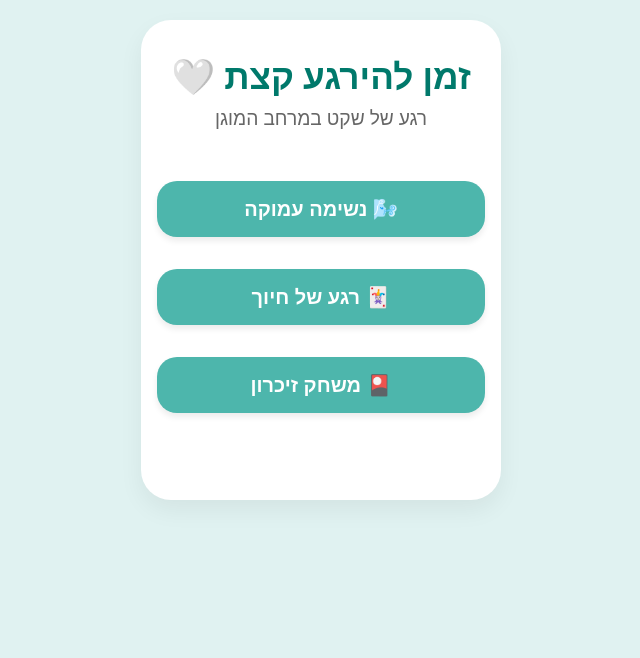
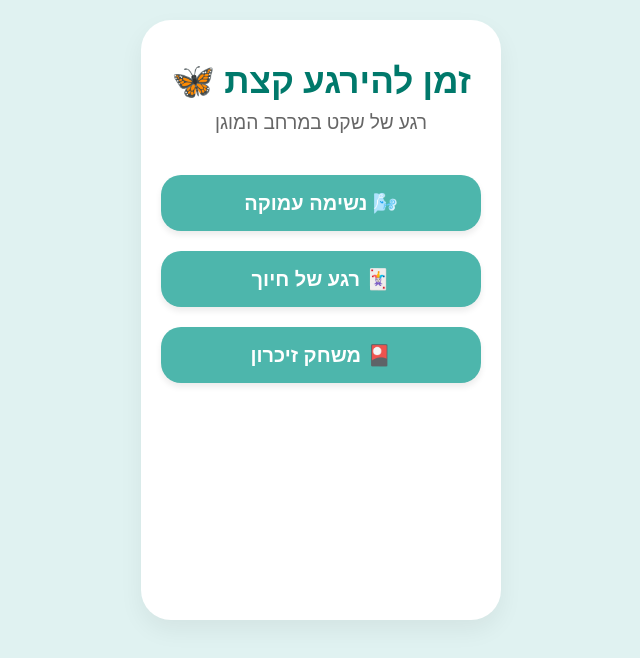
Before and after one commit to hadasyev/safe-room-calm, a plain HTML site: page index.html in a window 1280 px wide. Shown: the whole page, without its empty margins (319-959 px from the left). Drawn offline with Linux system fonts and the light colour scheme.

Commit message:
Update index.html

```diff
--- a/index.html
+++ b/index.html
@@ -31,9 +31,9 @@
         .container {
             width: 95%;
             max-width: 360px;
-            height: 60vh;
+            height: 75vh;
             background: var(--white);
-            padding: 16px;
+            padding: 20px;
             border-radius: 30px;
             box-shadow: 0 10px 25px rgba(0,0,0,0.06);
             display: flex;
@@ -167,9 +167,9 @@
     <div class="container">
         <!-- Main Menu -->
         <div id="home" class="screen active">
-            <h1>זמן להירגע קצת 🤍</h1>
+            <h1>זמן להירגע קצת 🦋</h1>
             <span class="subtitle">רגע של שקט במרחב המוגן</span>
-            <div style="display: flex; flex-direction: column; gap: 12px; margin-top: 10px; width: 100%;">
+            <div style="flex-grow: 1; display: flex; flex-direction: column; justify-content: flex-start; width: 100%;">
                 <button class="menu-btn" onclick="showScreen('breathing')">🌬️ נשימה עמוקה</button>
                 <button class="menu-btn" onclick="showScreen('jokes'); nextJoke()">🃏 רגע של חיוך</button>
                 <button class="menu-btn" onclick="initMemoryGame()">🎴 משחק זיכרון</button>
```
